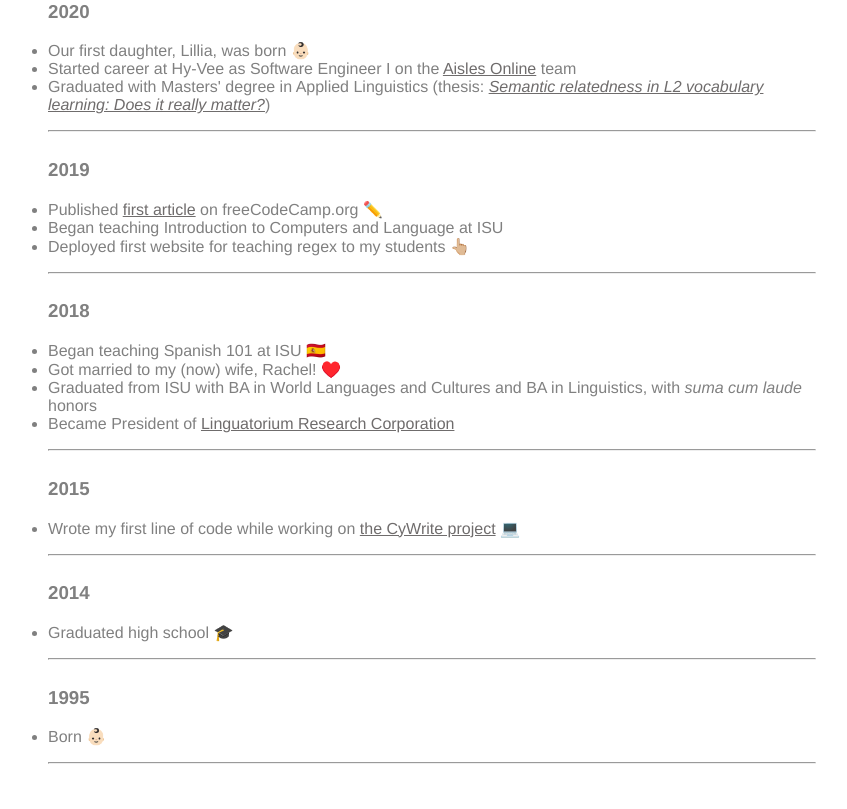
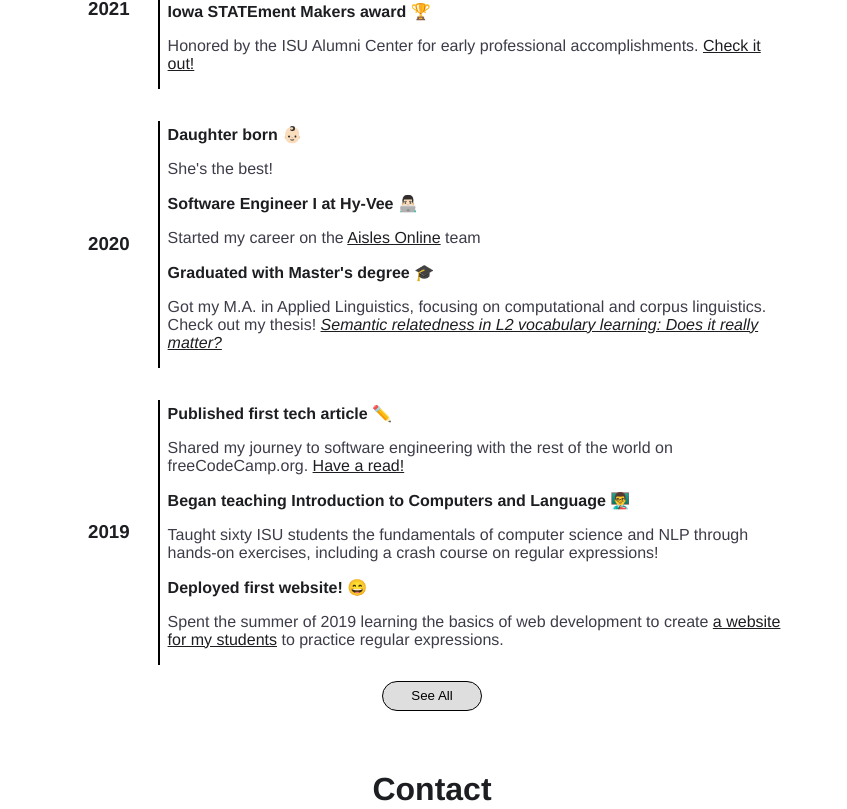
Before and after one commit to brodyd795/personal-site, a Next.js app: page / in a window 1280 px wide. Shown: the part 1251-2060 px from the top of the page, without its empty margins (208-1055 px from the left). Built offline with nearby package versions, Linux system fonts and the light colour scheme.

Commit message:
Get timeline into decent shape

```diff
--- a/components/styles.tsx
+++ b/components/styles.tsx
@@ -3,5 +3,6 @@ import styled from 'styled-components';
 export const StyledH2 = styled.h2`
 	text-align: center;
 	color: #1d1e22;
-	margin-top: 40px;
+	margin-top: 60px;
+	font-size: 2em;
 `;
--- a/components/timeline.tsx
+++ b/components/timeline.tsx
@@ -1,51 +1,103 @@
-import React, {FC} from 'react';
+import React, {FC, useState} from 'react';
 import ReactMarkdown from 'react-markdown';
 import styled from 'styled-components';
-import {timelineEvents} from '../data/timeline-events';
+import {IEvent, IYearEvents, timelineEvents} from '../data/timeline-events';
 import {StyledH2} from './styles';
 
 const StyledTimelineContainer = styled.div`
 	display: flex;
 	flex-direction: column;
+	margin: 0 32px;
 `;
 
 const StyledUl = styled.ul`
-	padding-left: 0;
+	padding-left: 8px;
+	border-left: 2px solid black;
+	list-style-type: none;
+
+	@media (min-width: 500px) {
+		margin-left: 28px;
+	}
 `;
 
 const StyledLi = styled.li`
+	margin: 4px 0;
+
 	a {
-		color: #6f6c6c;
+		color: #1d1e22;
 	}
 `;
 
-const StyledEvent = styled.div`
-	display: flex;
+const StyledEvent = styled.div``;
+
+const StyledEventHeading = styled.p`
+	margin: auto;
+	color: #1d1e22;
+	font-weight: bold;
 `;
 
-const StyledMarkdown = styled(ReactMarkdown)`
-	p {
-		margin: 0;
+const StyledEventSubtext = styled(ReactMarkdown)`
+	color: #3c3d48;
+`;
+
+const StyledYearContainer = styled.div`
+	@media (min-width: 500px) {
+		display: flex;
 	}
 `;
 
-export const Timeline: FC = () => (
-	<StyledTimelineContainer>
-		<StyledH2>Timeline</StyledH2>
-		{timelineEvents.map(({year, events}) => (
-			<div key={year}>
-				<h3>{year}</h3>
+const StyledYear = styled.h3`
+	@media (min-width: 500px) {
+		margin-left: 8px;
+		align-self: center;
+	}
+`;
+
+const StyledShowMoreButton = styled.button`
+	width: 100px;
+	height: 30px;
+	align-self: center;
+	background-color: #dedede;
+	border: 1px solid black;
+	border-radius: 20px;
+`;
+
+const Year: FC<IYearEvents> = ({year, events}: IYearEvents) => (
+	<StyledYearContainer key={year}>
+		<StyledYear>{year}</StyledYear>
 		<StyledUl>
-					{events.map((event) => (
-						<StyledLi key={event}>
+			{events.map(({heading, subtext}) => (
+				<StyledLi key={subtext}>
 					<StyledEvent>
-								<StyledMarkdown>{event}</StyledMarkdown>
+						<StyledEventHeading>{heading}</StyledEventHeading>
+						<StyledEventSubtext>{subtext}</StyledEventSubtext>
 					</StyledEvent>
 				</StyledLi>
 			))}
 		</StyledUl>
-				<hr />
-			</div>
+	</StyledYearContainer>
+);
+
+export const Timeline: FC = () => {
+	const [showMore, setShowMore] = useState(false);
+	const initialEvents = timelineEvents.slice(0, 3);
+	const otherEvents = timelineEvents.slice(3);
+
+	return (
+		<StyledTimelineContainer>
+			<StyledH2>Timeline</StyledH2>
+			{initialEvents.map(({year, events}) => (
+				<Year year={year} events={events} />
+			))}
+			{!showMore && (
+				<StyledShowMoreButton type='button' onClick={() => setShowMore(true)}>
+					See All
+				</StyledShowMoreButton>
+			)}
+			{showMore &&
+				otherEvents.map(({year, events}) => (
+					<Year year={year} events={events} key={year} />
 				))}
 		</StyledTimelineContainer>
 	);
+};
--- a/data/timeline-events.ts
+++ b/data/timeline-events.ts
@@ -1,53 +1,120 @@
-interface IYearEvents {
+export interface IEvent {
+	heading: string;
+	subtext: string;
+}
+
+export interface IYearEvents {
 	year: number;
-	events: string[];
+	events: IEvent[];
 }
 
 export const timelineEvents: IYearEvents[] = [
 	{
 		year: 2021,
 		events: [
-			"Making customers' lives easier at Hy-Vee 💪🏻",
-			'Honored with the [Iowa STATEment makers award](https://www.isualum.org/s/565/17/interior.aspx?sid=565&gid=1&pgid=2551) from ISU Alumni Center for early professional accomplishments'
+			{
+				heading: 'Software Engineer at Hy-Vee 🎉',
+				subtext: "Making customers' lives better every day"
+			},
+			{
+				heading: 'Iowa STATEment Makers award 🏆',
+				subtext:
+					'Honored by the ISU Alumni Center for early professional accomplishments. [Check it out!](https://www.isualum.org/s/565/17/interior.aspx?sid=565&gid=1&pgid=2551)'
+			}
 		]
 	},
 	{
 		year: 2020,
 		events: [
-			'Our first daughter, Lillia, was born 👶🏻',
-			'Started career at Hy-Vee as Software Engineer I on the [Aisles Online](https://www.hy-vee.com/aisles-online) team',
-			"Graduated with Masters' degree in Applied Linguistics (thesis: [_Semantic relatedness in L2 vocabulary learning: Does it really matter?_](/thesis.pdf))"
+			{
+				heading: 'Daughter born 👶🏻',
+				subtext: "She's the best!"
+			},
+			{
+				heading: 'Software Engineer I at Hy-Vee 👨🏻‍💻',
+				subtext:
+					'Started my career on the [Aisles Online](https://www.hy-vee.com/aisles-online) team'
+			},
+			{
+				heading: "Graduated with Master's degree 🎓",
+				subtext:
+					'Got my M.A. in Applied Linguistics, focusing on computational and corpus linguistics. Check out my thesis! [_Semantic relatedness in L2 vocabulary learning: Does it really matter?_](/thesis.pdf)'
+			}
 		]
 	},
 	{
 		year: 2019,
 		events: [
-			'Published [first article](https://www.freecodecamp.org/news/how-freecodecamp-and-100daysofcode-helped-me-get-hired-in-under-a-year/) on freeCodeCamp.org ✏️',
-			'Began teaching Introduction to Computers and Language at ISU',
-			'Deployed first website for teaching regex to my students 👆🏼'
+			{
+				heading: 'Published first tech article ✏️',
+				subtext:
+					'Shared my journey to software engineering with the rest of the world on freeCodeCamp.org. [Have a read!](https://www.freecodecamp.org/news/how-freecodecamp-and-100daysofcode-helped-me-get-hired-in-under-a-year/)'
+			},
+			{
+				heading: 'Began teaching Introduction to Computers and Language 👨‍🏫',
+				subtext:
+					'Taught sixty ISU students the fundamentals of computer science and NLP through hands-on exercises, including a crash course on regular expressions!'
+			},
+			{
+				heading: 'Deployed first website! 😄',
+				subtext:
+					'Spent the summer of 2019 learning the basics of web development to create [a website for my students](https://github.com/brodyd795/course-website) to practice regular expressions.'
+			}
 		]
 	},
 	{
 		year: 2018,
 		events: [
-			'Began teaching Spanish 101 at ISU 🇪🇸',
-			'Got married to my (now) wife, Rachel! ♥️',
-			'Graduated from ISU with BA in World Languages and Cultures and BA in Linguistics, with _suma cum laude_ honors',
-			'Became President of [Linguatorium Research Corporation](https://www.linguatorium.org/)'
+			{
+				heading: 'Began teaching Spanish 101 🇪🇸',
+				subtext:
+					"Taught the basics of Spanish to ~200 ISU students throughout my Master' degree. So fun!"
+			},
+			{
+				heading: 'Got married! 💒',
+				subtext:
+					"Rachel and I stepped onto the altar on a beautiful spring day. Couldn't ask for a better bride!"
+			},
+			{
+				heading: 'Graduated from ISU 🎓',
+				subtext:
+					'Got a BA in World Languages and Cultures (emphasis in Spanish) and a BA in Linguistics, with _suma cum laude_ honors'
+			},
+			{
+				heading: 'Became President of Linguatorium Research Corporation 😁',
+				subtext:
+					'A 501(c)(3) non-profit organization dedicated to helping students and teachers across the globe to learn languages easier through research-proven methods. [Learn more](https://www.linguatorium.org/)'
+			}
+		]
+	},
+	{
+		year: 2016,
+		events: [
+			{
+				heading: 'Got engaged 💍',
+				subtext:
+					"I asked Rachel to marry me, and she said yes! We'd been together for 2.5 years, and together ever since."
+			}
 		]
 	},
 	{
 		year: 2015,
 		events: [
-			'Wrote my first line of code while working on [the CyWrite project](https://github.com/chukharev/cywrite) 💻'
+			{
+				heading: 'Wrote my first line of code 💻',
+				subtext:
+					'Was fortunate to work alongside my professor and his PhD students on the [the CyWrite project](https://github.com/chukharev/cywrite), getting hands-on practice with coding along the way.'
+			}
 		]
 	},
 	{
 		year: 2014,
-		events: ['Graduated high school 🎓']
-	},
-	{
-		year: 1995,
-		events: ['Born 👶🏻']
+		events: [
+			{
+				heading: 'Graduated high school 🎓',
+				subtext:
+					'Was class validictorian, and headed on to keep my head in the books at ISU.'
+			}
+		]
 	}
 ];
--- a/pages/_app.tsx
+++ b/pages/_app.tsx
@@ -7,7 +7,7 @@ import * as gtag from '../lib/gtag';
 
 const GlobalStyle = createGlobalStyle`
   body {
-    color: grey;
+    color: #1d1e22;
     margin: 0;
     font-family: Helvetica, sans-serif;
   }
```
Lines whose indentation alone changed are shown as unchanged.
